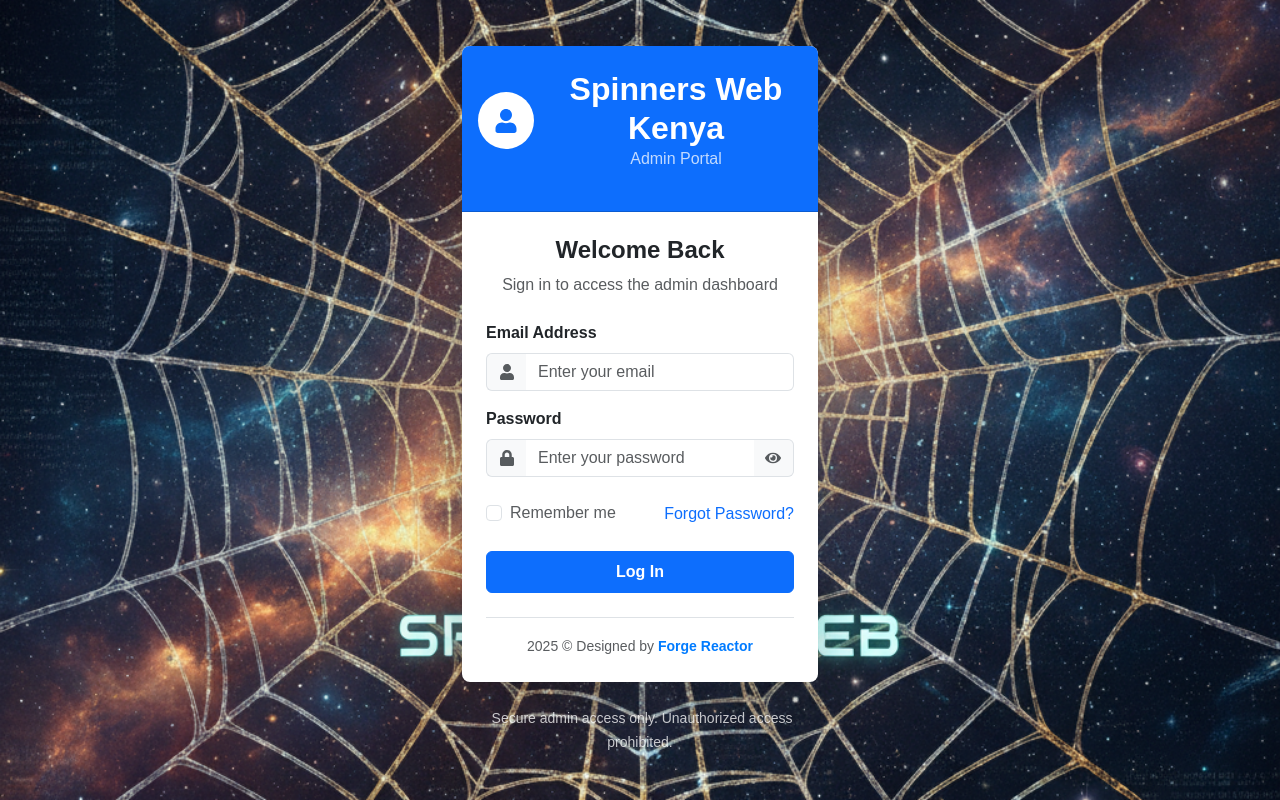
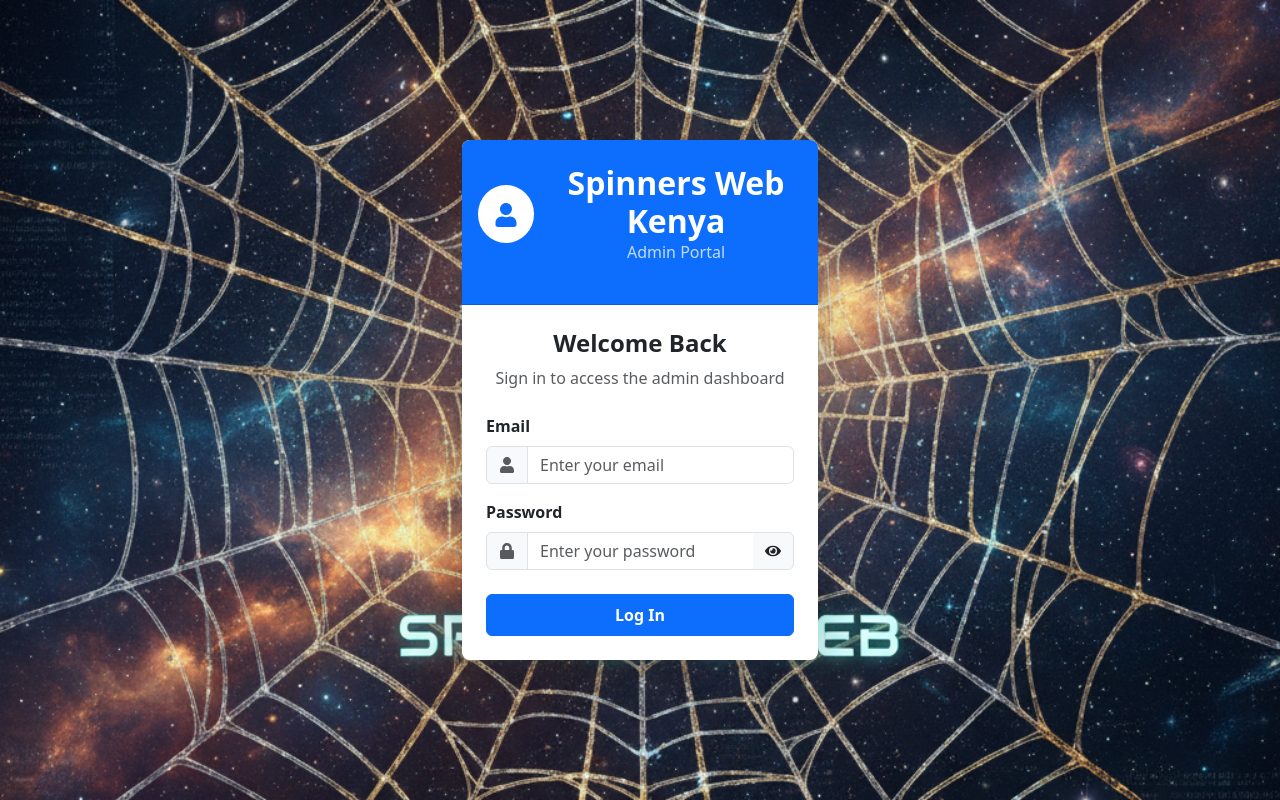
Before and after one commit to eltonkaiton/spinners-frontend, a React (Vite) app: page /login in a window 1280 px wide. Built offline with nearby package versions, Linux system fonts and the light colour scheme.

Commit message:
Updated login redirect issue

```diff
--- a/src/App.jsx
+++ b/src/App.jsx
@@ -8,7 +8,7 @@
 
   // Check token in localStorage on mount
   useEffect(() => {
-    const token = localStorage.getItem('token');
+    const token = localStorage.getItem('adminToken');  // ✅ FIXED
     if (token) {
       setIsLoggedIn(true);
     }
@@ -25,6 +25,7 @@
   return (
     <Router>
       <Routes>
+
         {/* Login route */}
         <Route path="/login" element={<Login />} />
 
@@ -38,8 +39,18 @@
           }
         />
 
-        {/* Redirect all other routes */}
-        <Route path="*" element={<Navigate to={isLoggedIn ? '/admin/dashboard' : '/login'} replace />} />
+        {/* Optional: alias for backward compatibility */}
+        <Route
+          path="/admin-dashboard"
+          element={<Navigate to="/admin/dashboard" replace />}
+        />
+
+        {/* Redirect all unknown routes */}
+        <Route
+          path="*"
+          element={<Navigate to={isLoggedIn ? '/admin/dashboard' : '/login'} replace />}
+        />
+
       </Routes>
     </Router>
   );
--- a/src/pages/Login.jsx
+++ b/src/pages/Login.jsx
@@ -11,7 +11,7 @@
   const [error, setError] = useState('');
   const [rememberMe, setRememberMe] = useState(false);
 
-  const navigate = useNavigate(); // ✅ React Router hook
+  const navigate = useNavigate();
 
   const baseURL = 'https://spinners-backend-1.onrender.com/api/auth';
 
@@ -20,9 +20,6 @@
     setLoginData(prev => ({ ...prev, [name]: value }));
     if (error) setError('');
   };
-
-  const togglePasswordVisibility = () => setShowPassword(!showPassword);
-  const handleRememberMe = (e) => setRememberMe(e.target.checked);
 
   const handleLogin = async (e) => {
     e.preventDefault();
@@ -39,8 +36,6 @@
         return;
       }
 
-      console.log('Sending login request:', { email: emailTrimmed, password });
-
       const response = await axios.post(`${baseURL}/login`, {
         email: emailTrimmed,
         password
@@ -49,22 +44,28 @@
       if (response.data.success) {
         const user = response.data.user;
 
+        // ✅ Save correct token name
         localStorage.setItem('adminToken', response.data.token);
         localStorage.setItem('adminUser', JSON.stringify(user));
 
-        alert('Login successful! Redirecting to admin dashboard...');
-        navigate('/admin-dashboard'); // ✅ Client-side redirect
-      } else {
-        setError(response.data.message || 'Login failed');
+        // ❌ Remove alert — it blocks navigation on Render
+        // alert('Login successful!');
+
+        // ✅ Redirect to correct route
+        navigate('/admin/dashboard');
+        return;
       }
+
+      setError(response.data.message || 'Login failed');
 
     } catch (err) {
       console.error('Login error:', err);
       setError(
         err.response?.data?.error ||
         err.response?.data?.message ||
-        'Login failed. Please check your credentials and try again.'
+        'Login failed. Please try again.'
       );
+
     } finally {
       setLoading(false);
     }
@@ -73,16 +74,17 @@
   return (
     <div className="d-flex flex-column min-vh-100">
       <div className="flex-grow-1 d-flex align-items-center justify-content-center"
-           style={{
-             backgroundImage: 'url(/spinnerlog.png)',
-             backgroundSize: 'cover',
-             backgroundPosition: 'center',
-             backgroundRepeat: 'no-repeat',
-             fontFamily: 'Arial, sans-serif'
-           }}>
+        style={{
+          backgroundImage: 'url(/spinnerlog.png)',
+          backgroundSize: 'cover',
+          backgroundPosition: 'center',
+          backgroundRepeat: 'no-repeat'
+        }}
+      >
         <div className="container">
           <div className="row justify-content-center">
             <div className="col-md-6 col-lg-4">
+
               <div className="card shadow-lg border-0 rounded-3">
                 <div className="card-header bg-primary text-white text-center py-4 rounded-top-3">
                   <div className="d-flex align-items-center justify-content-center mb-3">
@@ -97,100 +99,73 @@
                 </div>
 
                 <div className="card-body p-4">
+
                   <div className="text-center mb-4">
                     <h4 className="text-dark fw-bold">Welcome Back</h4>
                     <p className="text-muted">Sign in to access the admin dashboard</p>
                   </div>
 
                   {error && (
-                    <div className="alert alert-danger d-flex align-items-center" role="alert">
-                      <div className="flex-grow-1">{error}</div>
-                      <button type="button" className="btn-close" onClick={() => setError('')}></button>
-                    </div>
+                    <div className="alert alert-danger">{error}</div>
                   )}
 
                   <form onSubmit={handleLogin}>
+
                     <div className="mb-3">
-                      <label htmlFor="email" className="form-label fw-semibold text-dark">Email Address</label>
+                      <label className="form-label fw-semibold text-dark">Email</label>
                       <div className="input-group">
-                        <span className="input-group-text bg-light border-end-0">
+                        <span className="input-group-text bg-light">
                           <FaUser className="text-muted" />
                         </span>
                         <input
                           type="email"
-                          className="form-control border-start-0"
-                          id="email"
                           name="email"
                           value={loginData.email}
                           onChange={handleInputChange}
+                          className="form-control"
                           placeholder="Enter your email"
+                          disabled={loading}
                           required
-                          disabled={loading}
                         />
                       </div>
                     </div>
 
                     <div className="mb-4">
-                      <label htmlFor="password" className="form-label fw-semibold text-dark">Password</label>
+                      <label className="form-label fw-semibold text-dark">Password</label>
                       <div className="input-group">
-                        <span className="input-group-text bg-light border-end-0">
+                        <span className="input-group-text bg-light">
                           <FaLock className="text-muted" />
                         </span>
                         <input
                           type={showPassword ? 'text' : 'password'}
-                          className="form-control border-start-0 border-end-0"
-                          id="password"
                           name="password"
                           value={loginData.password}
                           onChange={handleInputChange}
+                          className="form-control border-end-0"
                           placeholder="Enter your password"
+                          disabled={loading}
                           required
-                          disabled={loading}
                         />
                         <button
                           type="button"
-                          className="input-group-text bg-light border-start-0"
-                          onClick={togglePasswordVisibility}
+                          className="input-group-text bg-light"
+                          onClick={() => setShowPassword(!showPassword)}
                           disabled={loading}
                         >
-                          {showPassword ? <FaEyeSlash className="text-muted" /> : <FaEye className="text-muted" />}
+                          {showPassword ? <FaEyeSlash /> : <FaEye />}
                         </button>
                       </div>
                     </div>
 
-                    <div className="d-flex justify-content-between align-items-center mb-4">
-                      <div className="form-check">
-                        <input
-                          type="checkbox"
-                          className="form-check-input"
-                          id="rememberMe"
-                          checked={rememberMe}
-                          onChange={handleRememberMe}
-                        />
-                        <label className="form-check-label text-muted" htmlFor="rememberMe">Remember me</label>
-                      </div>
-                      <a href="#forgot-password" className="text-primary text-decoration-none">Forgot Password?</a>
-                    </div>
-
-                    <button type="submit" className="btn btn-primary w-100 py-2 fw-semibold" disabled={loading}>
+                    <button className="btn btn-primary w-100 py-2 fw-semibold" disabled={loading}>
                       {loading ? <><FaSpinner className="fa-spin me-2" /> Signing In...</> : 'Log In'}
                     </button>
+
                   </form>
 
-                  <div className="text-center mt-4 pt-3" style={{ borderTop: '1px solid #dee2e6' }}>
-                    <small className="text-muted">
-                      2025 © Designed by <strong style={{ color: '#007bff' }}>Forge Reactor</strong>
-                    </small>
-                  </div>
                 </div>
               </div>
 
-              <div className="text-center mt-4">
-                <small className="text-white opacity-75">
-                  <i className="fas fa-shield-alt me-1"></i>
-                  Secure admin access only. Unauthorized access prohibited.
-                </small>
-              </div>
             </div>
           </div>
         </div>
```
